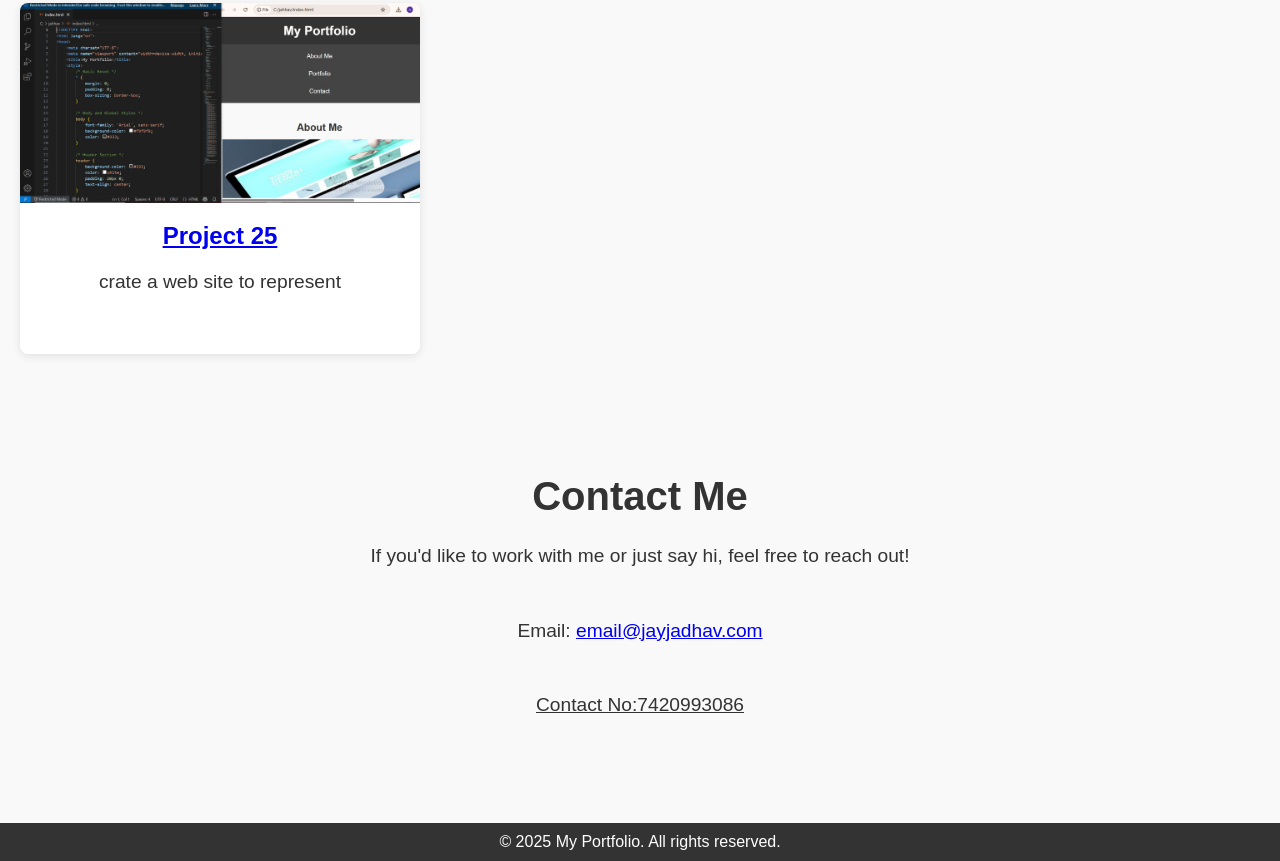
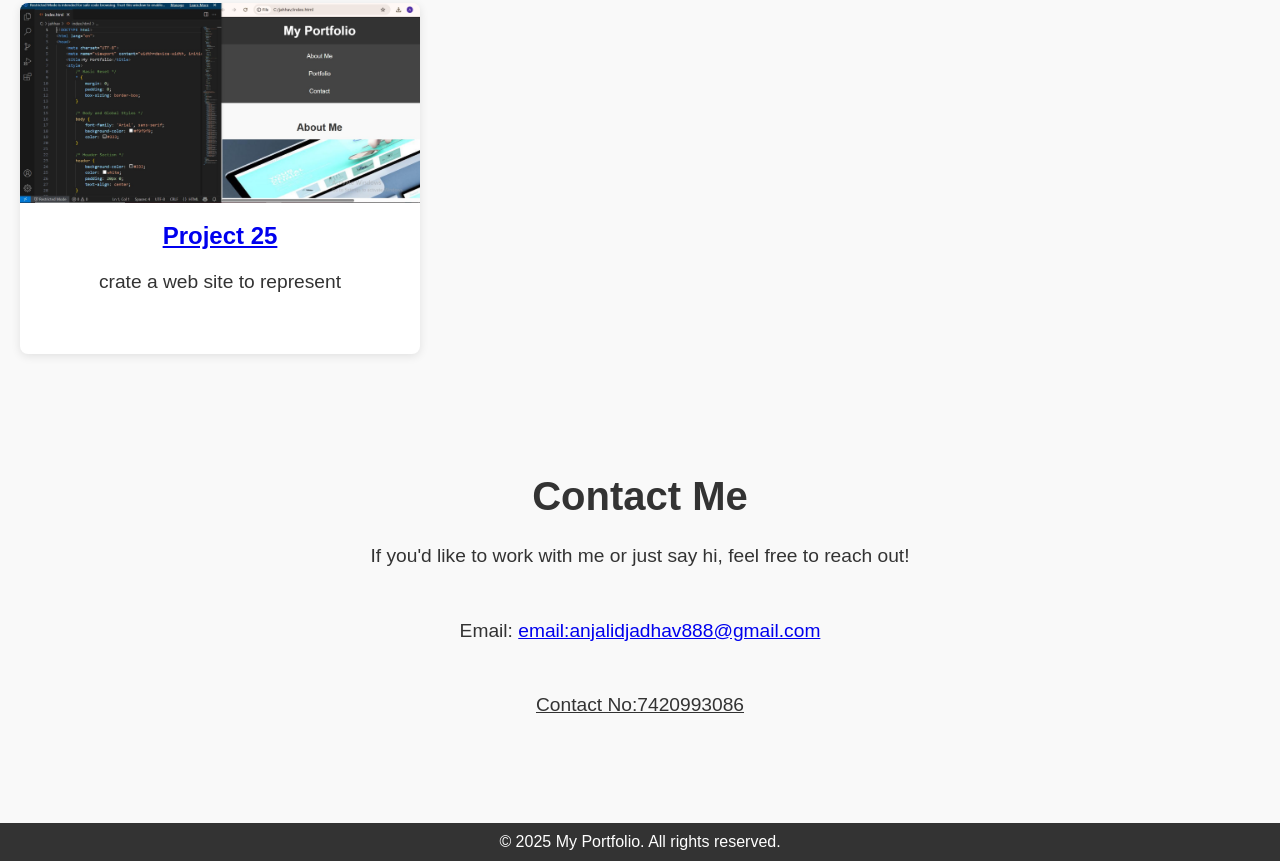
Before and after one commit to 2008-anjali/anjaliwpd-25, a plain HTML site: page index.html in a window 1280 px wide. Shown: the part 4405-5266 px from the top of the page. Drawn offline with Linux system fonts and the light colour scheme.

Commit message:
Update index.html

```diff
--- a/index.html
+++ b/index.html
@@ -318,7 +318,7 @@ background-position: center; backdrop-filter: blur(px)">
     <section id="contact">
         <h2>Contact Me</h2>
         <p>If you'd like to work with me or just say hi, feel free to reach out!</p>
-        <p>Email: <a href="mailto:anjalidjadhav888@gmail.com">email@jayjadhav.com</a></p>
+        <p>Email: <a href="mailto:anjalidjadhav888@gmail.com">email:anjalidjadhav888@gmail.com</a></p>
         <p> <u>Contact No:7420993086</u></p>
     </section>
 
```
